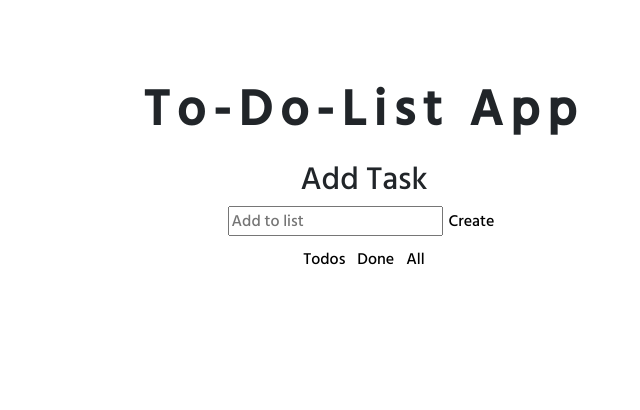
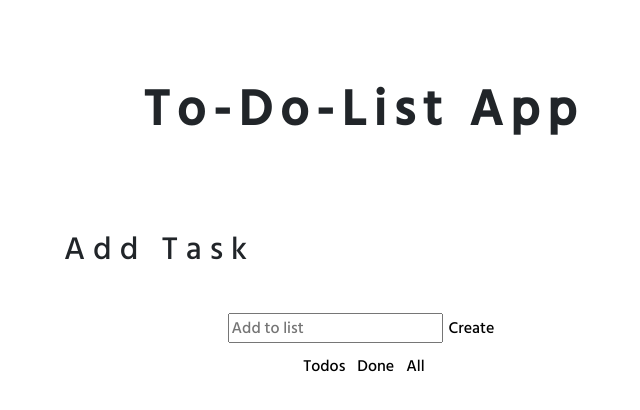
Before and after one commit to BernadetteCh/react-to-do-list-app, a React (Create React App) app: page / in a window 1280 px wide. Shown: the top 410 px of the page, without its empty margins (276-916 px from the left). Built offline with nearby package versions, Linux system fonts and the light colour scheme; a web font is replaced by a local one.

Commit message:
added basic styling

```diff
--- a/src/ToDoList.css
+++ b/src/ToDoList.css
@@ -4,6 +4,14 @@ h1 {
   margin: 80px 0px 20px auto;
 letter-spacing: 8px;
 font-size: 50px;
+}
+.ToDoList h2{
+    letter-spacing: 8px;
+    text-align: left;
+    margin-top: 90px;
+    margin-bottom: 45px;
+
+
 }
 .ToDoList
 ul {
```
